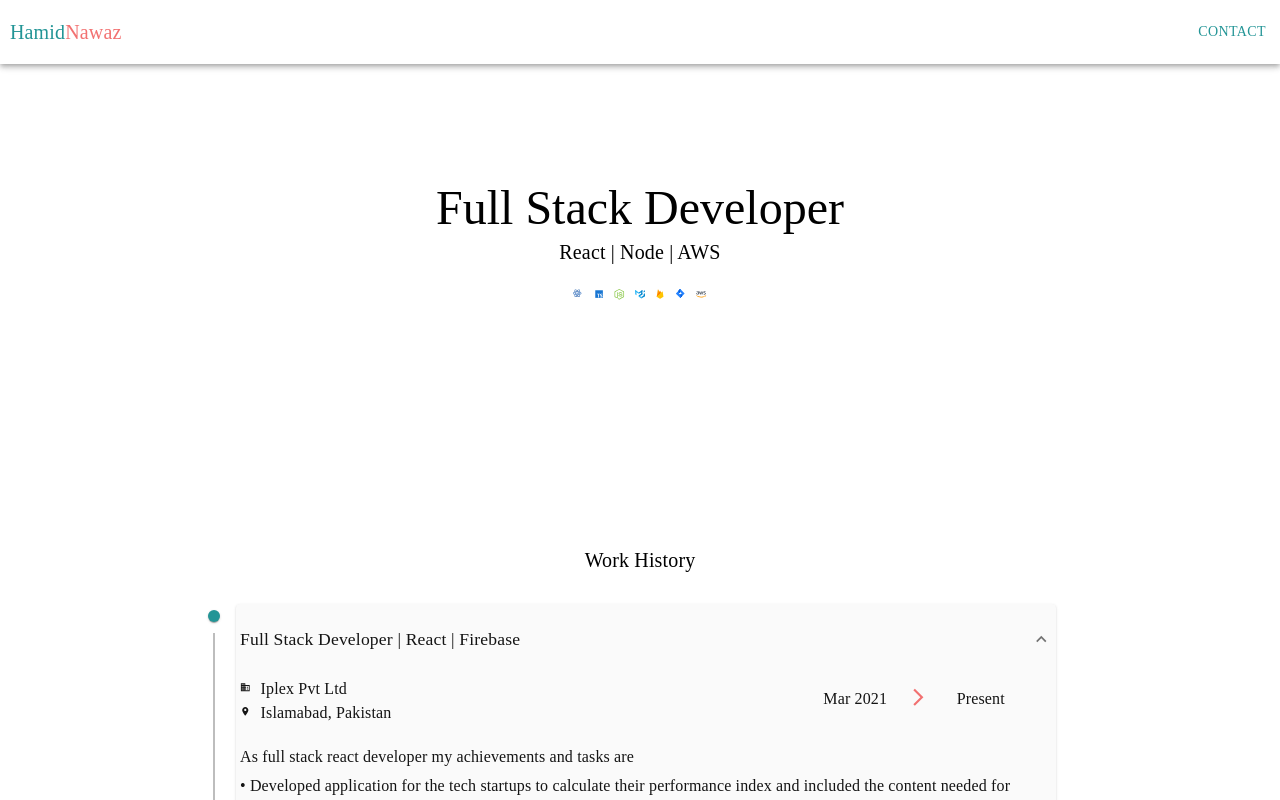
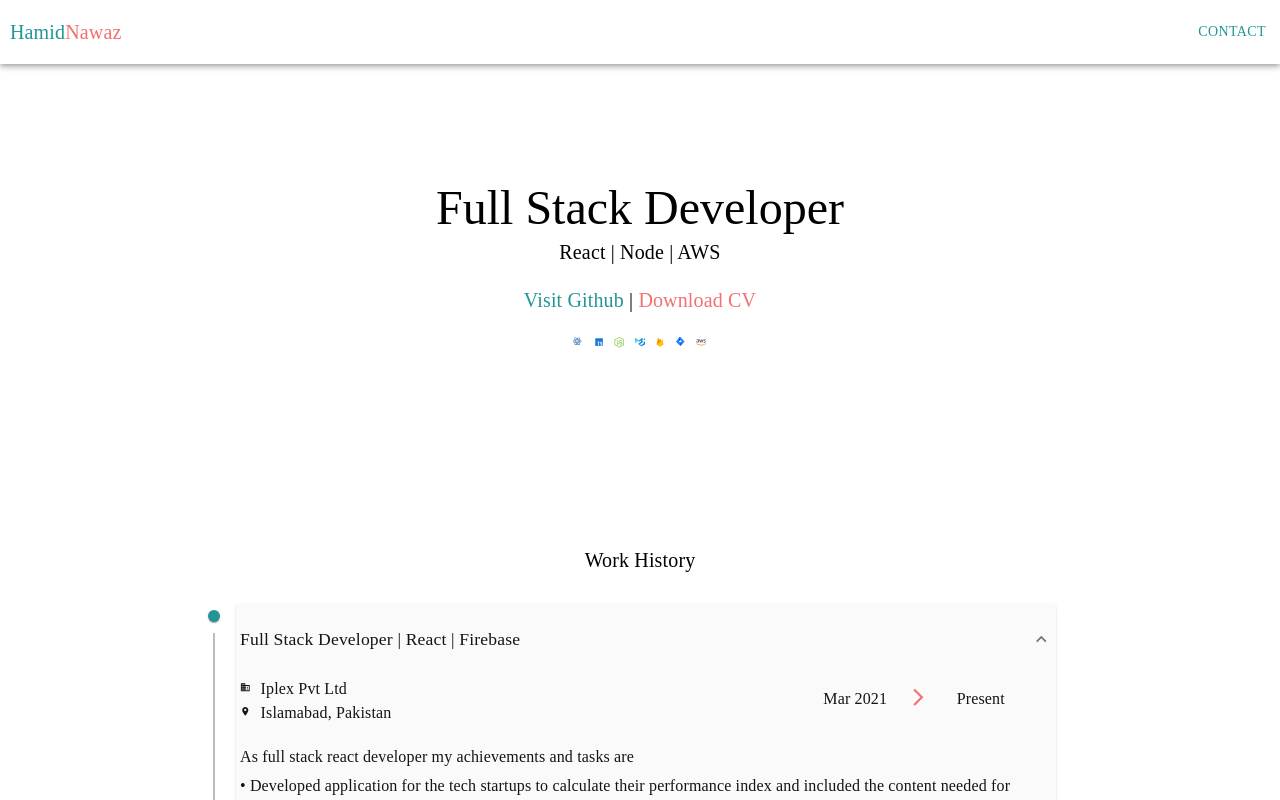
Before and after one commit to hamidnawaz28/portfolio, a Next.js app: page / in a window 1280 px wide. Shown: the top 800 px of the page. Built offline with nearby package versions, Linux system fonts and the light colour scheme.

Commit message:
addded CV and github option

```diff
--- a/containers/personal-details/PersonalDetails.tsx
+++ b/containers/personal-details/PersonalDetails.tsx
@@ -1,6 +1,6 @@
 import { makeStyles } from "@mui/styles";
 
-import { Typography } from "@mui/material";
+import { Typography, Link } from "@mui/material";
 import { Menu } from "@mui/icons-material";
 import {
   React,
@@ -46,13 +46,29 @@ export default function ButtonAppBar() {
           <Typography variant="h6" pb={8}>
             React | Node | AWS
           </Typography>
+          <Typography variant="h6" pb={8}>
+            <Link href="https://github.com/hamidnawaz28" underline="none">
+              Visit Github
+            </Link>
+            {" | "}
+            <Link
+              href="/personal-data/hamidcv.pdf"
+              underline="none"
+              color="secondary"
+              target="_blank"
+            >
+              Download CV
+            </Link>
+          </Typography>
         </div>
         <div className={skillsIcons}>
           <React />
           <Typescript />
           <Node />
           <MaterialUi />
-          <Firebase /> <Jira /> <AWS />
+          <Firebase />
+          <Jira />
+          <AWS />
         </div>
       </div>
     </div>
```
